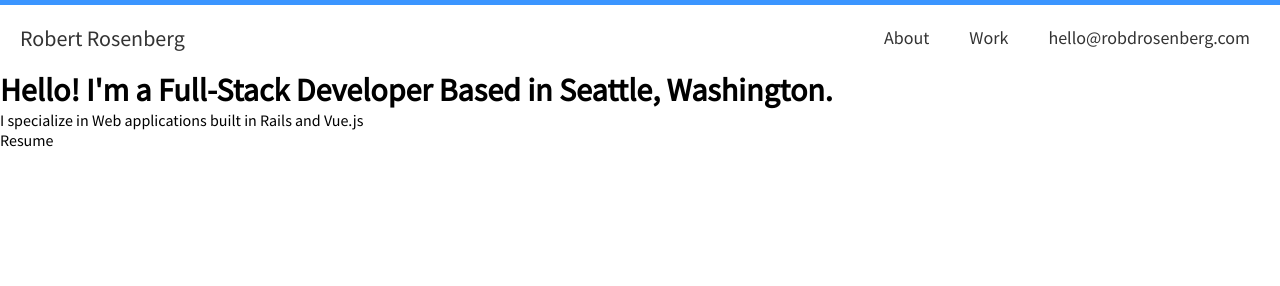
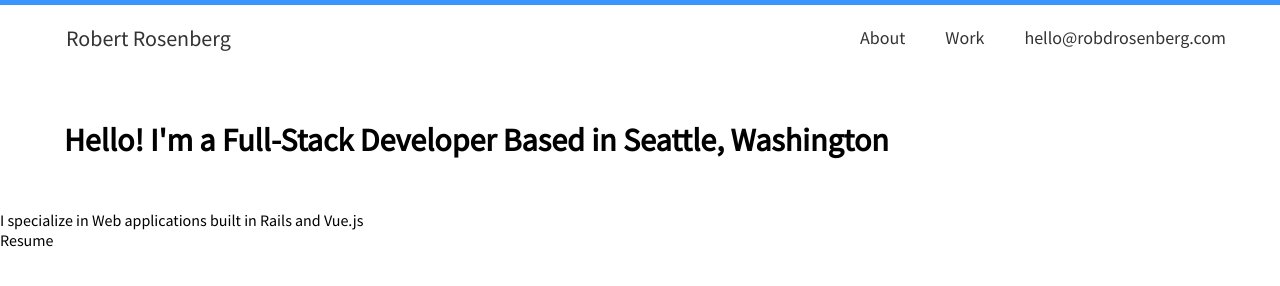
Before and after one commit to robdrosenberg/robdrosenberg.github.io, a plain HTML site: page index.html in a window 1280 px wide. Drawn offline with Linux system fonts and the light colour scheme.

Commit message:
messing with margins

```diff
--- a/index.html
+++ b/index.html
@@ -28,7 +28,10 @@
       </li>
     </ul>
   </nav>
-    <h1>Hello! I'm a Full-Stack Developer Based in Seattle, Washington.</h1>
+  <div class="container">
+      <h1>Hello! I'm a Full-Stack Developer Based in Seattle, Washington</h1>
+  </div>
+
     <p>I specialize in Web applications built in Rails and Vue.js</p>
     <p>Resume</p>
   </body>
--- a/style.css
+++ b/style.css
@@ -9,6 +9,12 @@
     font-family: 'Source Sans Pro', sans-serif;
   }
 
+  .container h1{
+      margin-left: 2em;
+      margin-top: 50px;
+      margin-bottom: 50px;
+      /* margin-right: 2em; */
+  }
   .navbar {
     font-size: 18px;
     border-top: 5px solid #3B95FF;
@@ -36,7 +42,7 @@
     display: inline-block;
     font-size: 22px;
     margin-top: 10px;
-    margin-left: 20px;
+    margin-left: 3em;
   }
 
   .navbar-toggle {
@@ -71,7 +77,7 @@
 
     .main-nav {
       display: flex;
-      margin-right: 30px;
+      margin-right: 3em;
       flex-direction: row;
       justify-content: flex-end;
     }
```
